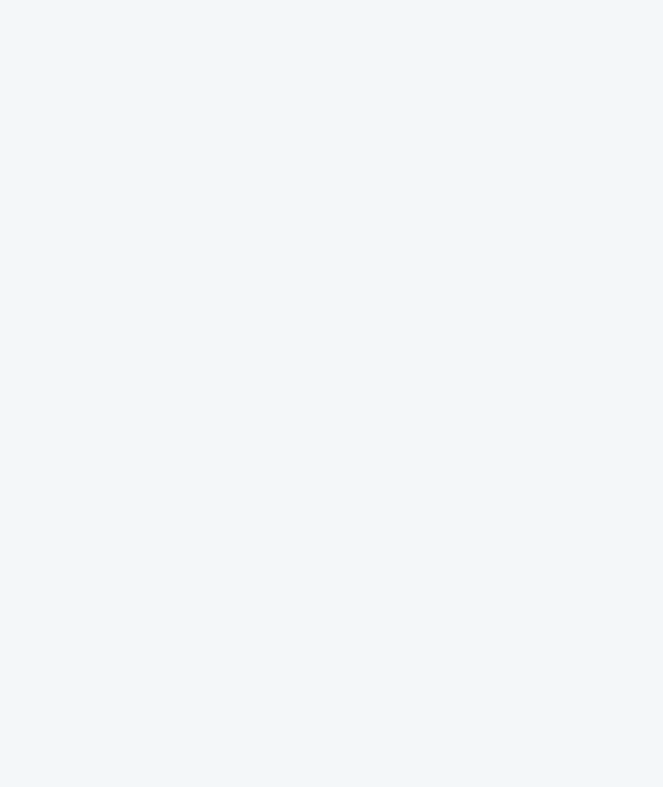
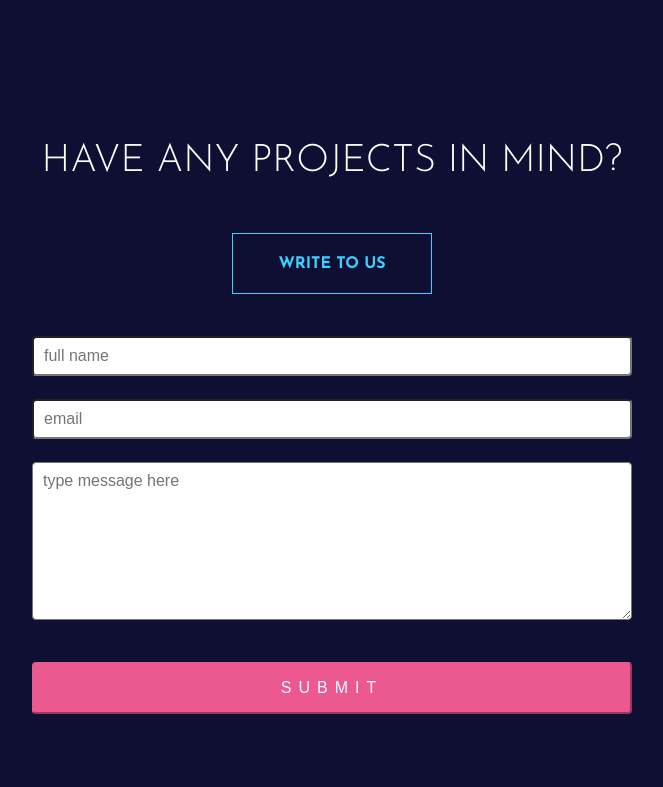
Before and after one commit to cardfaux/fromTheAshesStudioNextjsFiles, a Next.js app: page /contact in a window 1280 px wide. Before the commit this address had no page. Shown: the part 480-1267 px from the top of the page, without its empty margins (308-971 px from the left). Before the commit the page ends 800 px from the top, so only its background shows below. Built offline with nearby package versions, Linux system fonts and the light colour scheme.

Commit message:
added google analytics and sendgrid contact form

```diff
--- a/components/Homepage/ContactForm/ContactForm.jsx
+++ b/components/Homepage/ContactForm/ContactForm.jsx
@@ -20,9 +20,19 @@ export default function App() {
     watch,
     formState: { errors },
   } = useForm();
-  const onSubmit = (data) => console.log(data);
 
-  console.log(watch('example'));
+  //const onSubmit = (data) => console.log(data);
+
+  const onSubmit = (data, e) => {
+    fetch('/api/mail', {
+      method: 'POST',
+      body: JSON.stringify(data),
+    });
+    // console.log(data);
+    e.target.reset();
+  };
+
+  // console.log(watch('name'));
   // watch input value by passing the name of it
 
   return (
@@ -32,17 +42,40 @@ export default function App() {
       <span className='span-write'>write to us</span>
       {/* "handleSubmit" will validate your inputs before invoking "onSubmit" */}
       <ContactForm onSubmit={handleSubmit(onSubmit)}>
-        <input name='name' {...register('name')} />
-        <input type='email' name='email' {...register('email')} />
-        <textarea type='text' name='message' {...register('message')} />
-        {/* register your input into the hook by invoking the "register" function */}
-        {/* <input defaultValue='test' {...register('example')} /> */}
-
-        {/* include validation with required or other standard HTML validation rules */}
-        {/* <input {...register('exampleRequired', { required: true })} /> */}
-        {/* errors will return when field validation fails  */}
-        {errors.exampleRequired && <span>This field is required</span>}
-
+        <input
+          placeholder='full name'
+          name='name'
+          {...register('name', {
+            required: 'This is required.',
+            maxLength: {
+              value: 200,
+              message: 'Max Length is 200 Characters.',
+            },
+          })}
+        />
+        {errors.name && <p>{errors.name?.message}</p>}
+        <input
+          placeholder='email'
+          type='email'
+          name='email'
+          {...register('email', {
+            required: 'This is required.',
+            pattern: {
+              value:
+                /^(([^<>()\[\]\\.,;:\s@"]+(\.[^<>()\[\]\\.,;:\s@"]+)*)|(".+"))@((\[[0-9]{1,3}\.[0-9]{1,3}\.[0-9]{1,3}\.[0-9]{1,3}\])|(([a-zA-Z\-0-9]+\.)+[a-zA-Z]{2,}))$/,
+              message: 'Must be an e-mail address',
+            },
+          })}
+        />
+        {errors.email && <p>{errors.email?.message}</p>}
+        <textarea
+          placeholder='type message here'
+          type='text'
+          rows='6'
+          name='message'
+          {...register('message', { required: 'This is required.' })}
+        />
+        {errors.message && <p>{errors.message?.message}</p>}
         <input type='submit' />
       </ContactForm>
 
--- a/components/Homepage/ContactForm/ContactFormStyles.js
+++ b/components/Homepage/ContactForm/ContactFormStyles.js
@@ -48,7 +48,40 @@ export const ContactForm = styled.form`
   width: 600px;
   flex-direction: column;
   margin: auto;
-  gap: 1rem;
+  gap: 0.9em;
+  p {
+    margin-bottom: 0;
+  }
+  input,
+  textarea {
+    border-radius: 4px;
+    box-sizing: border-box;
+    display: block;
+    font-size: 16px;
+    margin-bottom: 10px;
+    padding: 6px 10px;
+    width: 100%;
+  }
+  input[type='submit'] {
+    background-color: #ec5990;
+    border-color: #ec5990;
+    letter-spacing: 0.5rem;
+    text-transform: uppercase;
+    width: 100%;
+    border-radius: 4px;
+    color: #fff;
+    cursor: pointer;
+    display: inline-block;
+    font-size: 16px;
+    font-weight: 400;
+    line-height: 1;
+    margin: 20px 0;
+    padding: 16px 10px;
+    transition: all 0.3s;
+    :hover {
+      background-color: #bf1650;
+    }
+  }
   @media (max-width: 768px) {
     width: 100%;
   }
--- /dev/null
+++ b/lib/google-analytics/index.js
@@ -0,0 +1,5 @@
+export const pageview = (url) => {
+  window.gtag('config', process.env.GOOGLE_ANALYTICS_ID, {
+    path_url: url,
+  });
+};
--- a/next.config.js
+++ b/next.config.js
@@ -9,6 +9,7 @@ module.exports = {
   env: {
     SANITY_DATASET_NAME: process.env.SANITY_DATASET_NAME,
     SANITY_PROJECT_ID: process.env.SANITY_PROJECT_ID,
+    GOOGLE_ANALYTICS_ID: process.env.GOOGLE_ANALYTICS_ID,
   },
   nextConfig,
 };
--- a/package.json
+++ b/package.json
@@ -19,6 +19,7 @@
     "@sanity/block-content-to-react": "^2.0.7",
     "@sanity/client": "^2.1.0",
     "@sanity/image-url": "^0.140.19",
+    "@sendgrid/mail": "^7.6.2",
     "bootstrap": "^4.5.3",
     "gray-matter": "^4.0.3",
     "highlight.js": "^10.4.1",
--- a/pages/_app.js
+++ b/pages/_app.js
@@ -1,3 +1,7 @@
+import { useEffect } from 'react';
+import { useRouter } from 'next/router';
+import Script from 'next/script';
+
 import { DefaultSeo } from 'next-seo';
 import ThemeProvider from 'providers/ThemeProvider';
 import { ThemeProvider as StyledThemeProvider } from 'styled-components';
@@ -11,7 +15,9 @@ import {
   faSortNumericUp,
 } from '@fortawesome/free-solid-svg-icons';
 
+import * as ga from '../lib/google-analytics';
 import SEO from '../next-seo.config';
+
 import GlobalStyle from '../styles/GlobalStyles';
 
 import '../styles/globals.css';
@@ -31,8 +37,34 @@ const theme = {
 };
 
 export default function App({ Component, pageProps }) {
+  const router = useRouter();
+
+  useEffect(() => {
+    const handleRouteChange = (url) => {
+      ga.pageview(url);
+    };
+
+    router.events.on('routeChangeComplete', handleRouteChange);
+    return () => {
+      router.events.off('routeChangeComplete', handleRouteChange);
+    };
+  }, [router.events]);
+
   return (
     <>
+      <Script
+        src={`https://www.googletagmanager.com/gtag/js?id=${process.env.GOOGLE_ANALYTICS_ID}`}
+        strategy='afterInteractive'
+      />
+      <Script id='google-analytics-script' strategy='afterInteractive'>
+        {`
+          window.dataLayer = window.dataLayer || [];
+          function gtag(){dataLayer.push(arguments);}
+          gtag('js', new Date());
+
+          gtag('config', '${process.env.GOOGLE_ANALYTICS_ID}');
+        `}
+      </Script>
       <GlobalStyle />
       <StyledThemeProvider theme={theme}>
         <ThemeProvider>
--- a/pages/_document.js
+++ b/pages/_document.js
@@ -41,12 +41,6 @@ export default class MyDocument extends Document {
             href='https://fonts.googleapis.com/css2?family=Josefin+Sans:wght@300;400;700&display=optional'
             rel='stylesheet'
           />
-          {/* <link
-            rel='preload'
-            href='https://fonts.googleapis.com/css2?family=Josefin+Sans:wght@300;400;700&display=optional'
-            as='font'
-            crossOrigin='anonymous'
-          /> */}
         </Head>
         <body>
           <Main />
--- /dev/null
+++ b/pages/api/mail.js
@@ -0,0 +1,25 @@
+const mail = require('@sendgrid/mail');
+
+mail.setApiKey(process.env.SENDGRID_API_KEY);
+
+export default (req, res) => {
+  const body = JSON.parse(req.body);
+
+  const message = `
+  Name: ${body.name}\r\n
+  Email: ${body.email}\r\n
+  Message: ${body.message}
+  `;
+
+  const data = {
+    to: 'studiofromtheashes.studio@gmail.com',
+    from: 'hello@fromtheashes.studio',
+    subject: 'New web form message!',
+    text: message,
+    html: message.replace(/\r\n/g, '<br>'),
+  };
+
+  mail.send(data);
+
+  res.status(200).json({ status: 'Ok' });
+};
--- /dev/null
+++ b/pages/contact/index.jsx
@@ -0,0 +1,13 @@
+import PageLayout from 'components/Layouts/PageLayout';
+import ContactForm from 'components/Homepage/ContactForm/ContactForm';
+import { ContactPageContainer } from '../../styles/components/contact/ContactPage';
+
+const Contact = () => {
+  return (
+    <ContactPageContainer>
+      <ContactForm />
+    </ContactPageContainer>
+  );
+};
+
+export default Contact;
--- a/pages/services/[slug].jsx
+++ b/pages/services/[slug].jsx
@@ -1,6 +1,8 @@
 import fs from 'fs';
 import matter from 'gray-matter';
 import md from 'markdown-it';
+
+import { NextSeo } from 'next-seo';
 
 import PageLayout from '../../components/Layouts/PageLayout';
 
@@ -8,12 +10,15 @@ import { ServicesSlugContainer } from 'styles/components/ServicesSlug';
 
 export default function PostPage({ frontmatter, content }) {
   return (
+    <>
+      <NextSeo title={frontmatter.metaTitle} description={frontmatter.metaDesc} />
       <PageLayout>
         <ServicesSlugContainer className='prose mx-auto'>
           <h1>{frontmatter.title}</h1>
           <div dangerouslySetInnerHTML={{ __html: md().render(content) }} />
         </ServicesSlugContainer>
       </PageLayout>
+    </>
   );
 }
 
--- /dev/null
+++ b/styles/components/contact/ContactPage.js
@@ -0,0 +1,13 @@
+import styled from 'styled-components';
+
+import PageLayout from '../../../components/Layouts/PageLayout';
+
+export const ContactPageContainer = styled(PageLayout)`
+  .ContactFormStyles__ContactFormSection-sc-1g8q64m-0.dczvpA {
+    background-color: transparent;
+    padding-top: 5rem;
+  }
+  .custom-shape-divider-top-1649003621 svg {
+    display: none;
+  }
+`;
```
Also changed, not shown: pages/services/index.jsx (+13 -5 lines), 1 other file (tests, documents, lock files or other folders). Lines whose indentation alone changed are shown as unchanged.
